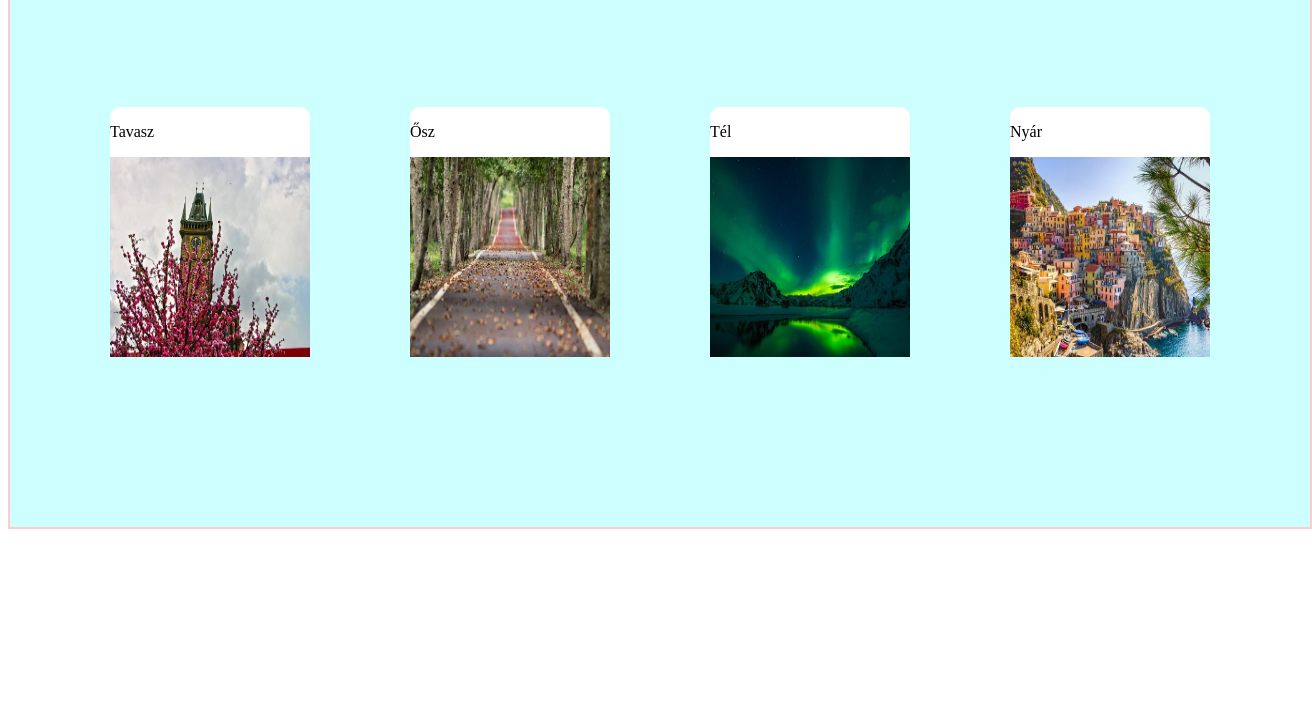
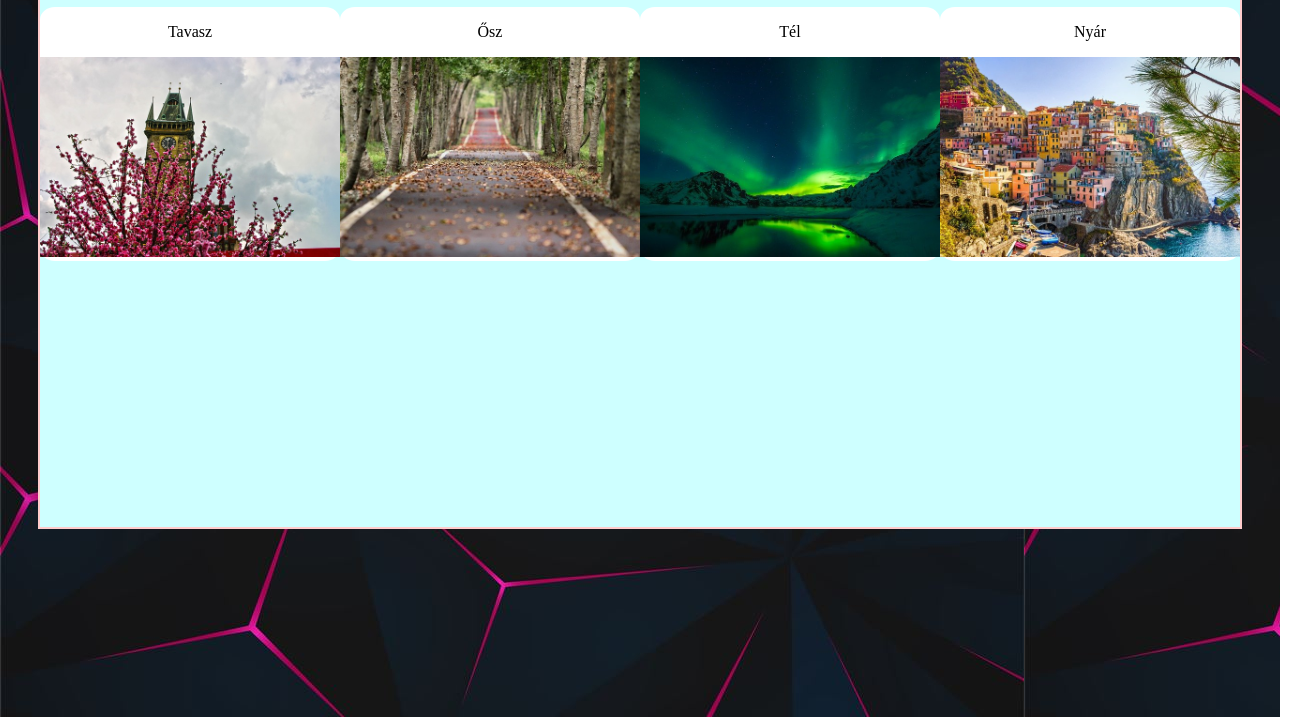
Before and after one commit to TLevi0/collage, a plain HTML site: page evszakok2.html in a window 1280 px wide. Shown: the part 83-800 px from the top of the page, 1312 px wide, since content can reach past the window. Drawn offline with Linux system fonts and the light colour scheme.

Commit message:
Add files via upload

```diff
--- a/evszakok2.html
+++ b/evszakok2.html
@@ -14,19 +14,19 @@
     <div class="content">
         <h1>ÉVSZAKOK</h1>
         <div class="box1">
-            <p id="center">Tavasz</p>
+            <p >Tavasz</p>
             <img src="tavasz.jpg" alt="">
         </div>
         <div class="box2">
-            <p id="center">Nyár</p>
+            <p >Nyár</p>
             <img src="nyár.jpg" alt="">
         </div>
         <div class="box3">
-            <p id="center">Ősz</p>
+            <p >Ősz</p>
             <img src="ősz.jpg" alt="">
         </div>
         <div class="box3">
-            <p id="center">Tél</p>
+            <p >Tél</p>
             <img src="tél.jpg" alt="">
         </div>
     </div>
--- a/evszakokcss.css
+++ b/evszakokcss.css
@@ -1,11 +1,12 @@
 body {
     background-color: rgb(255, 255, 255);
+    background-image: url(háttér.jpg);
 }
 
 .content {
     background-color: rgb(206, 255, 255);
     border: 2px solid rgb(255, 204, 204);
-    width: 1300px;
+    width: 1200px;
     height: 600px;
     margin-left: auto;
     margin-right: auto;
@@ -14,11 +15,9 @@ body {
 .box1 {
     border-radius: 5%;
     background-color: rgb(255, 255, 255);
-    width: 200px;
-    height: 200px;
     float: left;
-    margin-left: 100px;
-    margin-top: 100px;
+    margin-right: 0px;
+    margin-top: 0px;
     transition: 1s;
 }
 
@@ -31,11 +30,9 @@ body {
 .box2 {
     border-radius: 5%;
     background-color: rgb(255, 255, 255);
-    width: 200px;
-    height: 200px;
     float: right;
-    margin-right: 100px;
-    margin-top: 100px;
+    margin-right: 0px;
+    margin-top: 0px;
     transition: 1s;
 }
 .box2:hover {
@@ -46,11 +43,9 @@ body {
 .box3 {
     border-radius: 5%;
     background-color: rgb(255, 255, 255);
-    width: 200px;
-    height: 200px;
     float: left;
-    margin-left: 100px;
-    margin-top: 100px;
+    margin-right: 0px;
+    margin-top: 0px;
     transition: 1s;
 }
 
@@ -63,11 +58,9 @@ body {
 .box4 {
     border-radius: 5%;
     background-color: rgb(255, 255, 255);
-    width: 200px;
-    height: 200px;
     float: right;
-    margin-right: 100px;
-    margin-top: 100px;
+    margin-right: 0px;
+    margin-top: 0px;
     transition: 1s;
 }
 .box4:hover {
@@ -76,6 +69,10 @@ body {
     color: white;
 }
 img {
-    width: 200px;
-    height: 200px;
+    width: 300px;
+
 }
+p
+{
+    text-align: center;
+}
```
Also changed, not shown: háttér.jpg (added).
